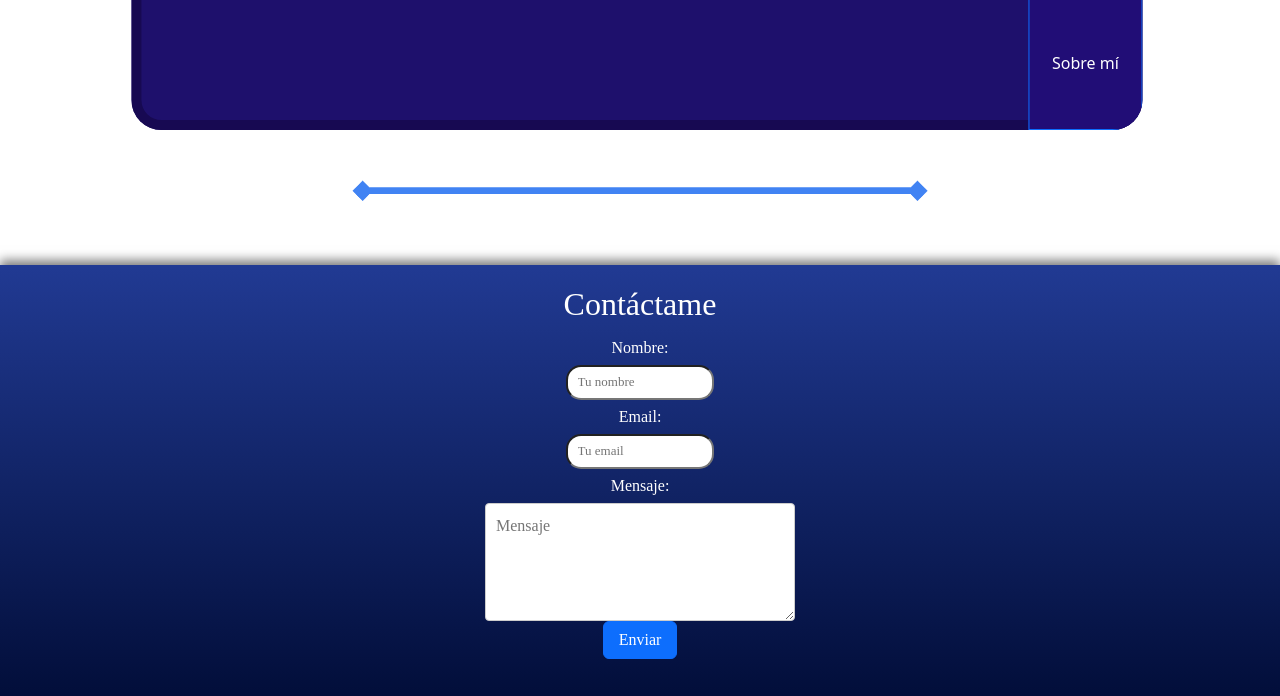
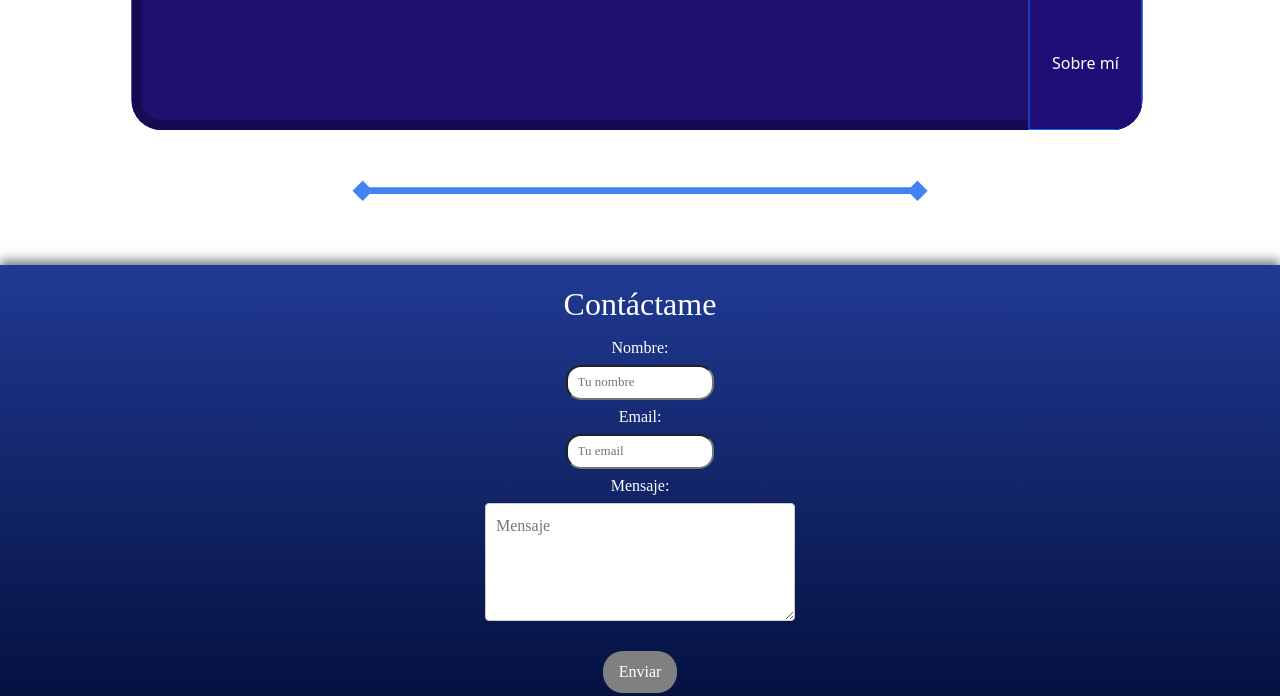
Before and after one commit to AgustinHDS/home, a plain HTML site: page index.html in a window 1280 px wide. Shown: the part 1223-1919 px from the top of the page. Drawn offline with nearby package versions, Linux system fonts and the light colour scheme.

Commit message:
Update index.html

```diff
--- a/index.html
+++ b/index.html
@@ -120,7 +120,7 @@
       <textarea id="message" name="message" rows="4" placeholder="Mensaje" required></textarea>
 
       <div class="submit-container">
-        <input type="submit" class="btn btn-primary" id="button" value="Enviar" aria-label="send message"> <!-- add disable true when recaptcha is fixed -->
+        <input type="submit" class="disabled" id="button" value="Enviar" aria-label="send message"> <!-- add disable true when recaptcha is fixed -->
       </div>
       <!-- <div class="captcha">
         <div class="g-recaptcha" id="recaptcha-id" data-sitekey="6LeYLeEpAAAAAOCgvFZOiXKxKDXKPXSkFquUHOYp" data-callback="recaptchaCallback"></div>
```
